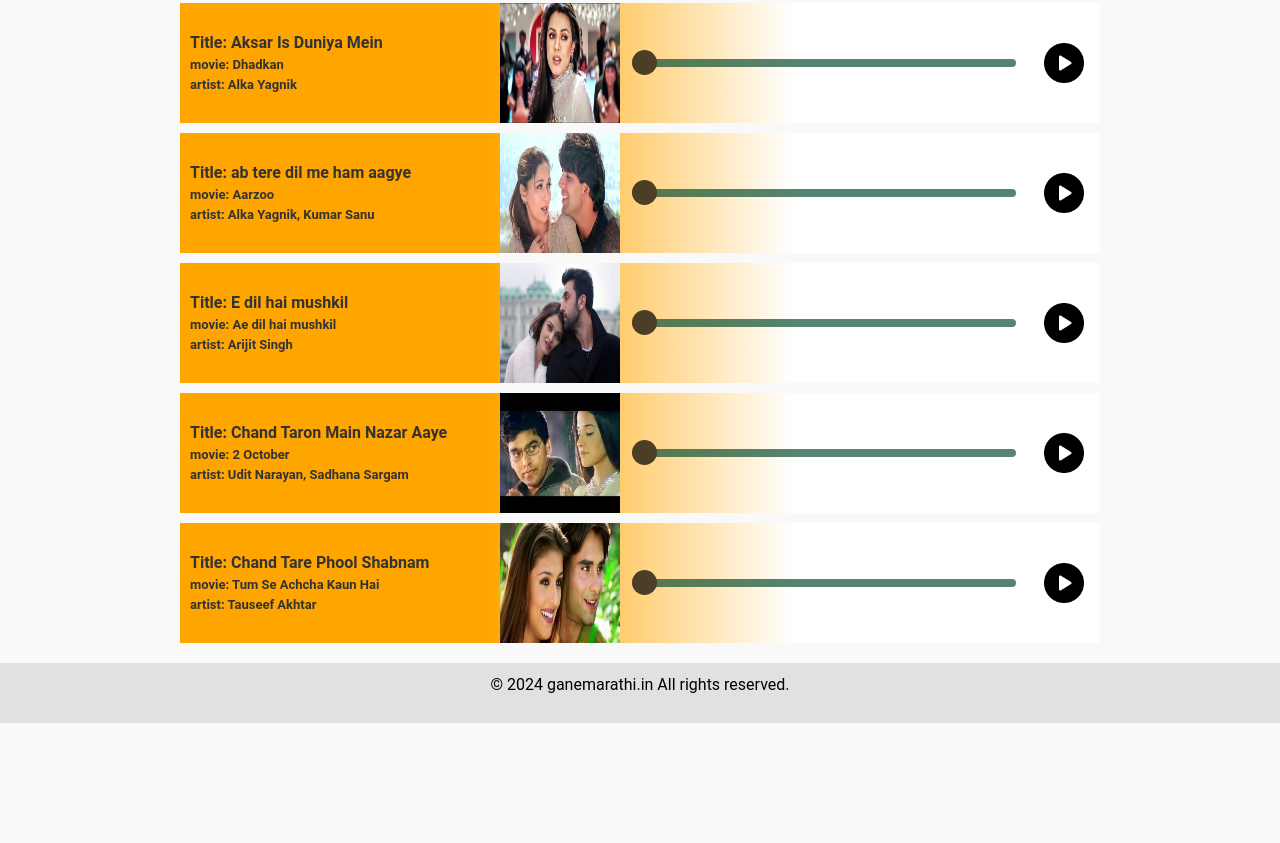
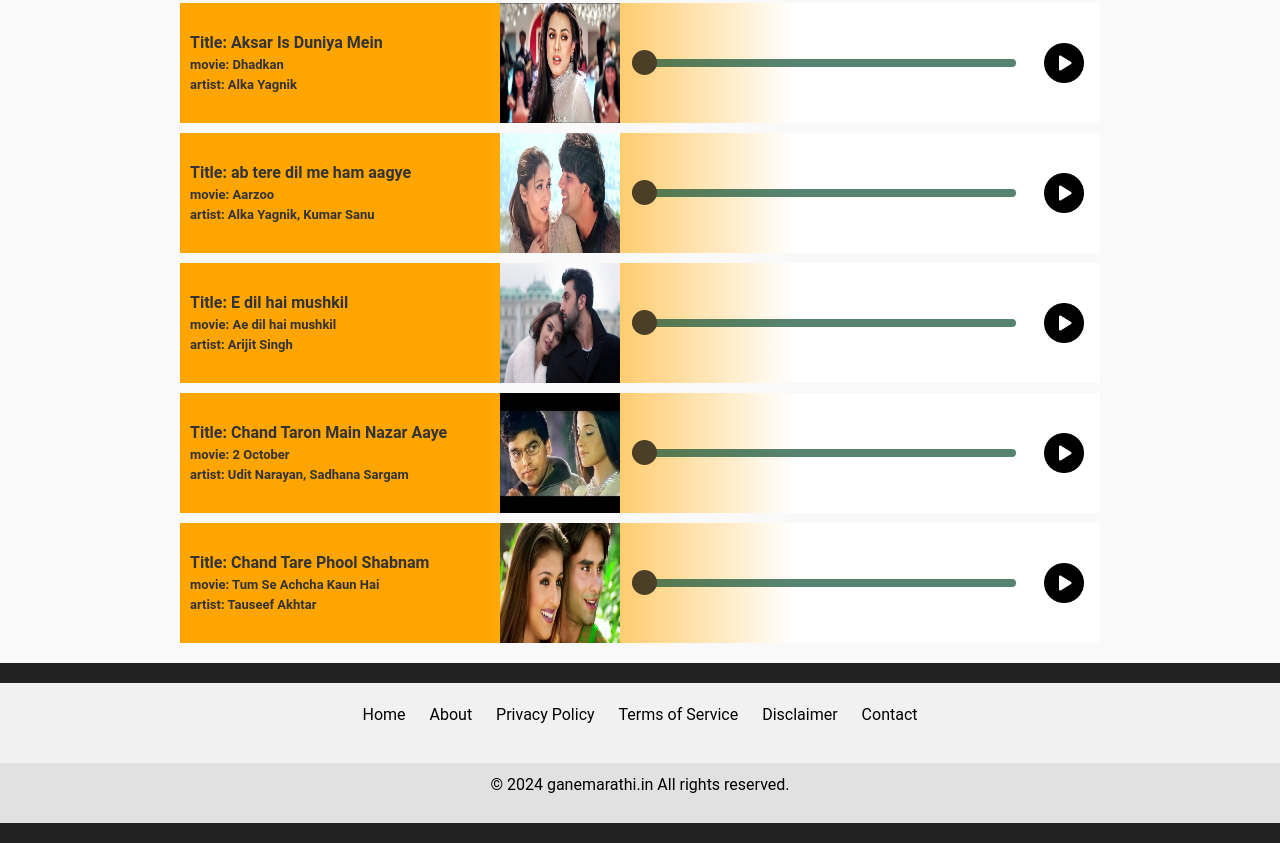
Before and after one commit to mksv9871234/hindi-songs.github.io, a plain HTML site: page HindiIndex.html in a window 1280 px wide. Shown: the part 3984-4827 px from the top of the page. Before the commit the page ends 4707 px from the top, so only its background shows below. Drawn offline with Linux system fonts and the light colour scheme.

Commit message:
Update HindiIndex.html

```diff
--- a/HindiIndex.html
+++ b/HindiIndex.html
@@ -25,6 +25,17 @@
             <!-- songs container here -->
         </div>
         </div>
+      <footer>
+            <div class="footer-container">
+                <ul class="footer-links">
+                    <li><a href="index.html">Home</a></li>
+                    <li><a href="about.html">About</a></li>
+                    <li><a href="Privacy-policy.html">Privacy Policy</a></li>
+                    <li><a href="Terms-condition.html">Terms of Service</a></li>
+                    <li><a href="disclaimer.html">Disclaimer</a></li>
+                    <li><a href="contact.html">Contact</a></li>
+                </ul>
+            </div>
                 <div class="footer-bottom">
                 <p>&copy; 2024 ganemarathi.in All rights reserved.</p>
             </div>
```
